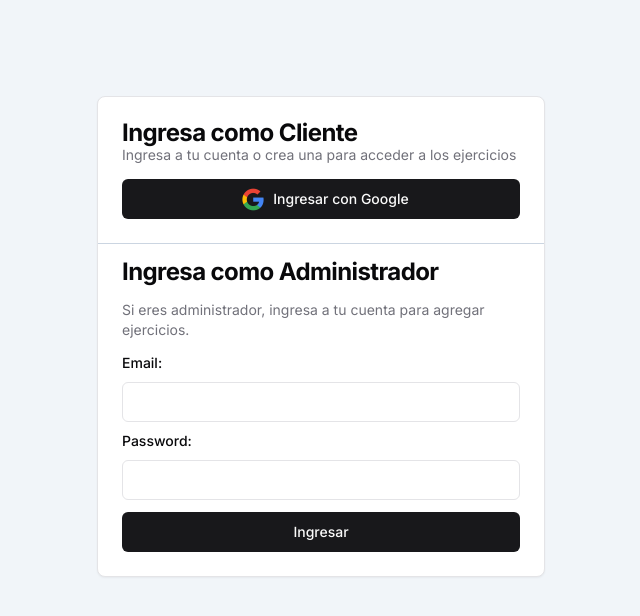
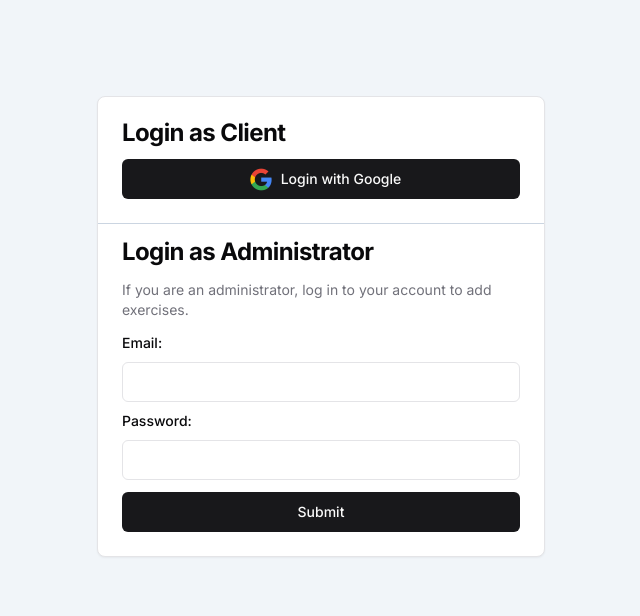
Before and after one commit to solanodz/exercise-db, a Next.js app: page /login in a window 1280 px wide. Shown: the top 616 px of the page, without its empty margins (319-959 px from the left). Built offline with nearby package versions, Linux system fonts and the light colour scheme; no server answers; what @supabase/auth-helpers-nextjs would draw is missing.

Commit message:
translating login page

```diff
--- a/src/app/login/page.jsx
+++ b/src/app/login/page.jsx
@@ -24,17 +24,17 @@ export default function LoginPage() {
             <div>
                 <CardHeader className='border-b border-slate-300  flex flex-col gap-2'>
                     <div className=''>
-                        <CardTitle className='font-bold'>Ingresa como Cliente</CardTitle>
-                        <CardDescription>Ingresa a tu cuenta o crea una para acceder a los ejercicios</CardDescription>
+                        <CardTitle className='font-bold'>Login as Client</CardTitle>
+                        {/* <CardDescription>Ingresa a tu cuenta o crea una para acceder a los ejercicios</CardDescription> */}
                     </div>
                     <form>
-                        <Button formAction={loginWithGoogle} className='w-full'><Image src={'/google-logo.png'} height={320} width={400} quality={100} alt='google logo' className='w-10 h-fit' />  Ingresar con Google</Button>
+                        <Button formAction={loginWithGoogle} className='w-full'><Image src={'/google-logo.png'} height={320} width={400} quality={100} alt='google logo' className='w-10 h-fit' />  Login with Google</Button>
                     </form>
                 </CardHeader>
             </div>
             <CardFooter className='flex flex-col w-full gap-4 pt-4'>
-                <CardTitle className='font-bold text-left mr-auto'>Ingresa como Administrador</CardTitle>
-                <CardDescription>Si eres administrador, ingresa a tu cuenta para agregar ejercicios.</CardDescription>
+                <CardTitle className='font-bold text-left mr-auto'>Login as Administrator</CardTitle>
+                <CardDescription>If you are an administrator, log in to your account to add exercises.</CardDescription>
 
                 <form className='flex flex-col gap-3 w-full'>
                     <Label htmlFor="email">Email:</Label>
@@ -42,7 +42,7 @@ export default function LoginPage() {
                     <Label htmlFor="password">Password:</Label>
                     <Input id="password" name="password" type="password" required />
                     {/* <Button formAction={signup}>Sign up</Button> */}
-                    <Button formAction={login} className='w-full'>Ingresar</Button>
+                    <Button formAction={login} className='w-full'>Submit</Button>
 
                 </form>
             </CardFooter>
```
